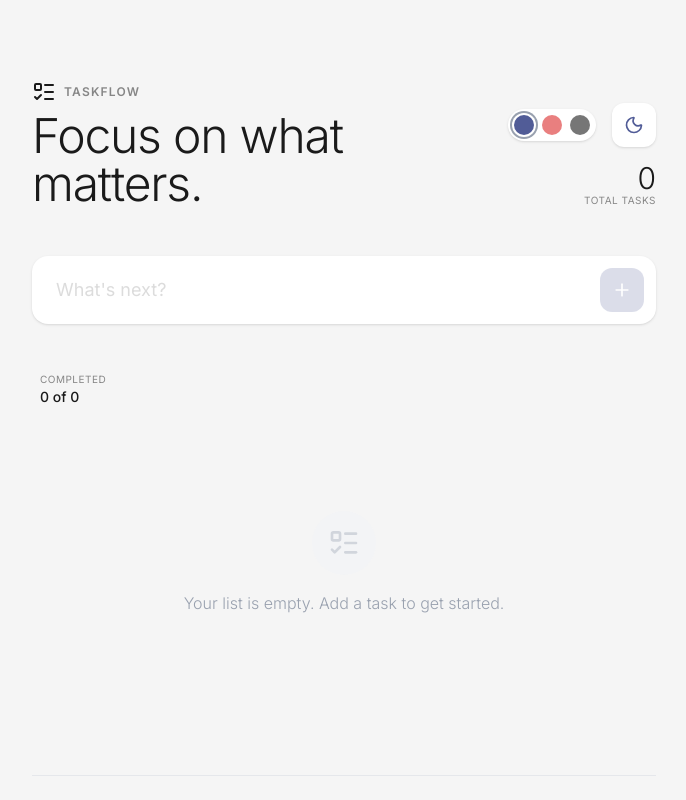
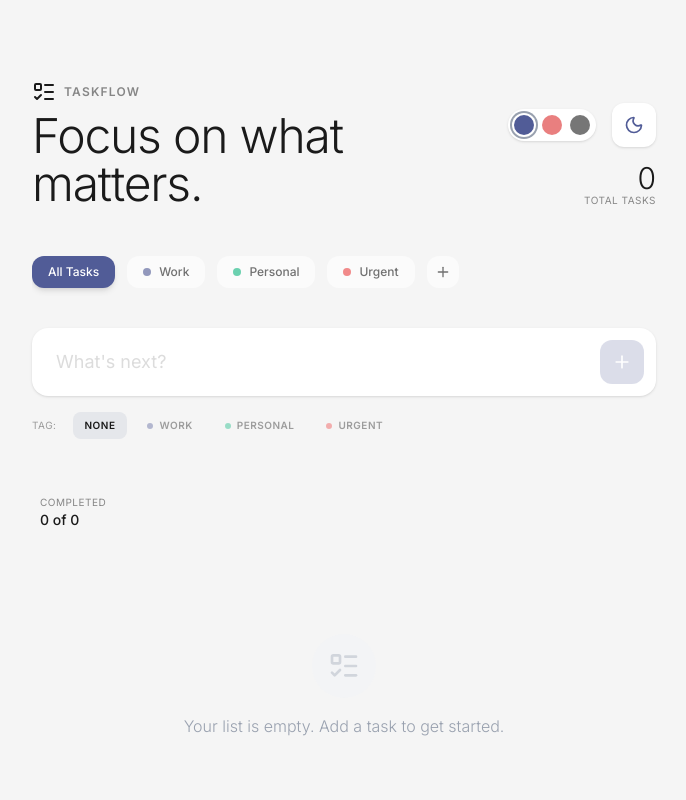
Before and after one commit to edocenaworks-wq/taskflow, a React (Vite) app: page / in a window 1280 px wide. Shown: the top 800 px of the page, without its empty margins (296-982 px from the left). Built offline with nearby package versions, Linux system fonts and the light colour scheme.

Commit message:
feat: Add category support to todos
Introduce categories to group and filter todo items. This includes UI changes for managing categories and associating todos with them. Persistence for categories is also added.

```diff
--- a/src/App.tsx
+++ b/src/App.tsx
@@ -3,22 +3,48 @@
  * SPDX-License-Identifier: Apache-2.0
  */
 
-import { useState, useEffect, FormEvent } from 'react';
+import { useState, useEffect, FormEvent, useMemo } from 'react';
 import { motion, AnimatePresence } from 'motion/react';
-import { Plus, Trash2, CheckCircle2, Circle, ListTodo, Moon, Sun, Download } from 'lucide-react';
+import { Plus, Trash2, CheckCircle2, Circle, ListTodo, Moon, Sun, Download, Tag, Filter, X, ChevronDown } from 'lucide-react';
+
+interface Category {
+  id: string;
+  name: string;
+  color: string;
+}
 
 interface Todo {
   id: string;
   text: string;
   completed: boolean;
   createdAt: number;
+  categoryId?: string;
 }
+
+const DEFAULT_CATEGORIES: Category[] = [
+  { id: '1', name: 'Work', color: '#515C97' },
+  { id: '2', name: 'Personal', color: '#10b981' },
+  { id: '3', name: 'Urgent', color: '#ef4444' },
+];
 
 export default function App() {
   const [todos, setTodos] = useState<Todo[]>([]);
   const [inputValue, setInputValue] = useState('');
   const [deferredPrompt, setDeferredPrompt] = useState<any>(null);
   const [showInstallBtn, setShowInstallBtn] = useState(false);
+
+  const [categories, setCategories] = useState<Category[]>(() => {
+    if (typeof window !== 'undefined') {
+      const saved = localStorage.getItem('taskflow-categories');
+      return saved ? JSON.parse(saved) : DEFAULT_CATEGORIES;
+    }
+    return DEFAULT_CATEGORIES;
+  });
+
+  const [selectedCategoryId, setSelectedCategoryId] = useState<string | null>(null);
+  const [filterCategoryId, setFilterCategoryId] = useState<string | 'all'>('all');
+  const [isAddingCategory, setIsAddingCategory] = useState(false);
+  const [newCategoryName, setNewCategoryName] = useState('');
 
   const [primaryColor, setPrimaryColor] = useState(() => {
     if (typeof window !== 'undefined') {
@@ -96,6 +122,11 @@ export default function App() {
     localStorage.setItem('taskflow-todos', JSON.stringify(todos));
   }, [todos]);
 
+  // Save categories to localStorage
+  useEffect(() => {
+    localStorage.setItem('taskflow-categories', JSON.stringify(categories));
+  }, [categories]);
+
   // Handle theme changes
   useEffect(() => {
     if (isDarkMode) {
@@ -116,11 +147,41 @@ export default function App() {
       text: inputValue.trim(),
       completed: false,
       createdAt: Date.now(),
+      categoryId: selectedCategoryId || undefined,
     };
 
     setTodos([newTodo, ...todos]);
     setInputValue('');
+    setSelectedCategoryId(null);
   };
+
+  const addCategory = (e: FormEvent) => {
+    e.preventDefault();
+    if (!newCategoryName.trim()) return;
+
+    const newCategory: Category = {
+      id: crypto.randomUUID(),
+      name: newCategoryName.trim(),
+      color: primaryColor, // Use current primary color for new categories
+    };
+
+    setCategories([...categories, newCategory]);
+    setNewCategoryName('');
+    setIsAddingCategory(false);
+  };
+
+  const deleteCategory = (id: string) => {
+    setCategories(categories.filter(c => c.id !== id));
+    // Also remove this category from todos
+    setTodos(todos.map(t => t.categoryId === id ? { ...t, categoryId: undefined } : t));
+    if (filterCategoryId === id) setFilterCategoryId('all');
+    if (selectedCategoryId === id) setSelectedCategoryId(null);
+  };
+
+  const filteredTodos = useMemo(() => {
+    if (filterCategoryId === 'all') return todos;
+    return todos.filter(todo => todo.categoryId === filterCategoryId);
+  }, [todos, filterCategoryId]);
 
   const toggleTodo = (id: string) => {
     setTodos(todos.map(todo =>
@@ -132,7 +193,7 @@ export default function App() {
     setTodos(todos.filter(todo => todo.id !== id));
   };
 
-  const completedCount = todos.filter(t => t.completed).length;
+  const completedCount = filteredTodos.filter(t => t.completed).length;
 
   return (
     <div className="min-h-screen font-sans selection:bg-gray-200 dark:selection:bg-gray-700">
@@ -188,8 +249,73 @@ export default function App() {
           </div>
         </header>
 
+        {/* Category Filter Bar */}
+        <div className="mb-8 flex items-center gap-3 overflow-x-auto pb-2 no-scrollbar">
+          <button
+            onClick={() => setFilterCategoryId('all')}
+            className={`flex-shrink-0 px-4 py-2 rounded-xl text-xs font-medium transition-all ${filterCategoryId === 'all' ? 'bg-primary text-white shadow-md' : 'bg-white dark:bg-[#2D2D2D] opacity-60 hover:opacity-100'}`}
+          >
+            All Tasks
+          </button>
+          {categories.map((cat) => (
+            <div key={cat.id} className="relative group flex-shrink-0">
+              <button
+                onClick={() => setFilterCategoryId(cat.id)}
+                className={`px-4 py-2 rounded-xl text-xs font-medium transition-all flex items-center gap-2 ${filterCategoryId === cat.id ? 'bg-primary text-white shadow-md' : 'bg-white dark:bg-[#2D2D2D] opacity-60 hover:opacity-100'}`}
+              >
+                <div className="w-2 h-2 rounded-full" style={{ backgroundColor: cat.color }} />
+                {cat.name}
+              </button>
+              <button
+                onClick={() => deleteCategory(cat.id)}
+                className="absolute -top-1 -right-1 w-4 h-4 bg-red-500 text-white rounded-full flex items-center justify-center opacity-0 group-hover:opacity-100 transition-opacity scale-75"
+              >
+                <X className="w-3 h-3" />
+              </button>
+            </div>
+          ))}
+          <button
+            onClick={() => setIsAddingCategory(!isAddingCategory)}
+            className="flex-shrink-0 p-2 bg-white dark:bg-[#2D2D2D] rounded-xl opacity-60 hover:opacity-100 transition-all"
+            title="Add Category"
+          >
+            <Plus className="w-4 h-4" />
+          </button>
+        </div>
+
+        {/* Add Category Form */}
+        <AnimatePresence>
+          {isAddingCategory && (
+            <motion.form
+              initial={{ height: 0, opacity: 0 }}
+              animate={{ height: 'auto', opacity: 1 }}
+              exit={{ height: 0, opacity: 0 }}
+              onSubmit={addCategory}
+              className="mb-8 overflow-hidden"
+            >
+              <div className="flex gap-2 p-4 bg-white dark:bg-[#2D2D2D] rounded-2xl shadow-sm border border-primary/20">
+                <input
+                  autoFocus
+                  type="text"
+                  value={newCategoryName}
+                  onChange={(e) => setNewCategoryName(e.target.value)}
+                  placeholder="Category name..."
+                  className="flex-1 bg-transparent border-none outline-none text-sm"
+                />
+                <button type="submit" className="p-2 bg-primary text-white rounded-lg">
+                  <Plus className="w-4 h-4" />
+                </button>
+                <button type="button" onClick={() => setIsAddingCategory(false)} className="p-2 opacity-50">
+                  <X className="w-4 h-4" />
+                </button>
+              </div>
+            </motion.form>
+          )}
+        </AnimatePresence>
+
         {/* Input Section */}
-        <form onSubmit={addTodo} className="relative mb-12 group">
+        <div className="mb-12 space-y-4">
+          <form onSubmit={addTodo} className="relative group">
             <input
               type="text"
               value={inputValue}
@@ -206,20 +332,44 @@ export default function App() {
             </button>
           </form>
 
+          {/* Category Selector for New Task */}
+          <div className="flex items-center gap-2 overflow-x-auto pb-2 no-scrollbar">
+            <span className="text-[10px] uppercase tracking-wider opacity-40 mr-2">Tag:</span>
+            <button
+              onClick={() => setSelectedCategoryId(null)}
+              className={`flex-shrink-0 px-3 py-1.5 rounded-lg text-[10px] font-semibold uppercase tracking-wider transition-all ${!selectedCategoryId ? 'bg-gray-200 dark:bg-gray-700 opacity-100' : 'opacity-40 hover:opacity-60'}`}
+            >
+              None
+            </button>
+            {categories.map((cat) => (
+              <button
+                key={cat.id}
+                onClick={() => setSelectedCategoryId(cat.id)}
+                className={`flex-shrink-0 px-3 py-1.5 rounded-lg text-[10px] font-semibold uppercase tracking-wider transition-all flex items-center gap-1.5 ${selectedCategoryId === cat.id ? 'bg-primary/20 text-primary opacity-100' : 'opacity-40 hover:opacity-60'}`}
+              >
+                <div className="w-1.5 h-1.5 rounded-full" style={{ backgroundColor: cat.color }} />
+                {cat.name}
+              </button>
+            ))}
+          </div>
+        </div>
+
         {/* Stats Bar */}
         <div className="flex items-center justify-between mb-6 px-2">
           <div className="flex items-center gap-4">
             <div className="flex flex-col">
-              <span className="text-[10px] uppercase tracking-wider opacity-50">Completed</span>
-              <span className="text-sm font-medium">{completedCount} of {todos.length}</span>
+              <span className="text-[10px] uppercase tracking-wider opacity-50">
+                {filterCategoryId === 'all' ? 'Completed' : `${categories.find(c => c.id === filterCategoryId)?.name} Tasks`}
+              </span>
+              <span className="text-sm font-medium">{completedCount} of {filteredTodos.length}</span>
             </div>
           </div>
-          {todos.length > 0 && (
+          {filteredTodos.length > 0 && (
              <div className="h-1 flex-1 mx-8 bg-gray-200 dark:bg-gray-800 rounded-full overflow-hidden">
                 <motion.div
                   className="h-full bg-primary"
                   initial={{ width: 0 }}
-                  animate={{ width: `${(completedCount / todos.length) * 100}%` }}
+                  animate={{ width: `${(completedCount / filteredTodos.length) * 100}%` }}
                 />
              </div>
           )}
@@ -228,7 +378,9 @@ export default function App() {
         {/* Todo List */}
         <div className="space-y-3">
           <AnimatePresence mode="popLayout">
-            {todos.map((todo) => (
+            {filteredTodos.map((todo) => {
+              const category = categories.find(c => c.id === todo.categoryId);
+              return (
                 <motion.div
                   key={todo.id}
                   layout
@@ -248,9 +400,17 @@ export default function App() {
                     )}
                   </button>
 
-                <span className={`flex-grow text-lg transition-all duration-300 ${todo.completed ? 'line-through text-gray-400 dark:text-gray-500' : ''}`}>
+                  <div className="flex-grow flex flex-col gap-1">
+                    <span className={`text-lg transition-all duration-300 ${todo.completed ? 'line-through text-gray-400 dark:text-gray-500' : ''}`}>
                       {todo.text}
                     </span>
+                    {category && (
+                      <div className="flex items-center gap-1.5">
+                        <div className="w-1.5 h-1.5 rounded-full" style={{ backgroundColor: category.color }} />
+                        <span className="text-[10px] font-semibold uppercase tracking-wider opacity-40">{category.name}</span>
+                      </div>
+                    )}
+                  </div>
 
                   <button
                     onClick={() => deleteTodo(todo.id)}
@@ -259,10 +419,11 @@ export default function App() {
                     <Trash2 className="w-5 h-5" />
                   </button>
                 </motion.div>
-            ))}
+              );
+            })}
           </AnimatePresence>
 
-          {todos.length === 0 && (
+          {filteredTodos.length === 0 && (
             <motion.div
               initial={{ opacity: 0 }}
               animate={{ opacity: 1 }}
@@ -271,7 +432,11 @@ export default function App() {
               <div className="inline-flex items-center justify-center w-16 h-16 rounded-full bg-gray-100 dark:bg-[#2D2D2D] mb-4">
                 <ListTodo className="w-8 h-8 text-gray-300 dark:text-gray-700" />
               </div>
-              <p className="text-gray-400 dark:text-gray-600 font-light">Your list is empty. Add a task to get started.</p>
+              <p className="text-gray-400 dark:text-gray-600 font-light">
+                {filterCategoryId === 'all'
+                  ? "Your list is empty. Add a task to get started."
+                  : `No tasks found in ${categories.find(c => c.id === filterCategoryId)?.name}.`}
+              </p>
             </motion.div>
           )}
         </div>
--- a/src/index.css
+++ b/src/index.css
@@ -17,3 +17,13 @@
     @apply antialiased transition-colors duration-300 bg-[#f5f5f5] dark:bg-[#1E1E1E] text-[#1a1a1a] dark:text-[#f5f5f5];
   }
 }
+
+@layer utilities {
+  .no-scrollbar::-webkit-scrollbar {
+    display: none;
+  }
+  .no-scrollbar {
+    -ms-overflow-style: none;
+    scrollbar-width: none;
+  }
+}
```
Lines whose indentation alone changed are shown as unchanged.
